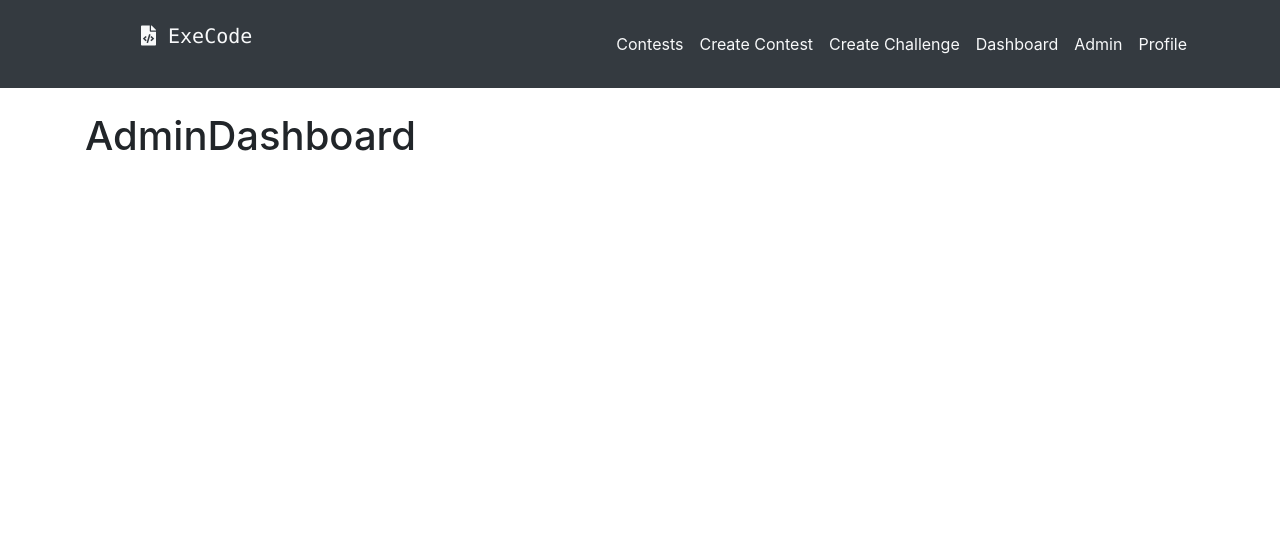
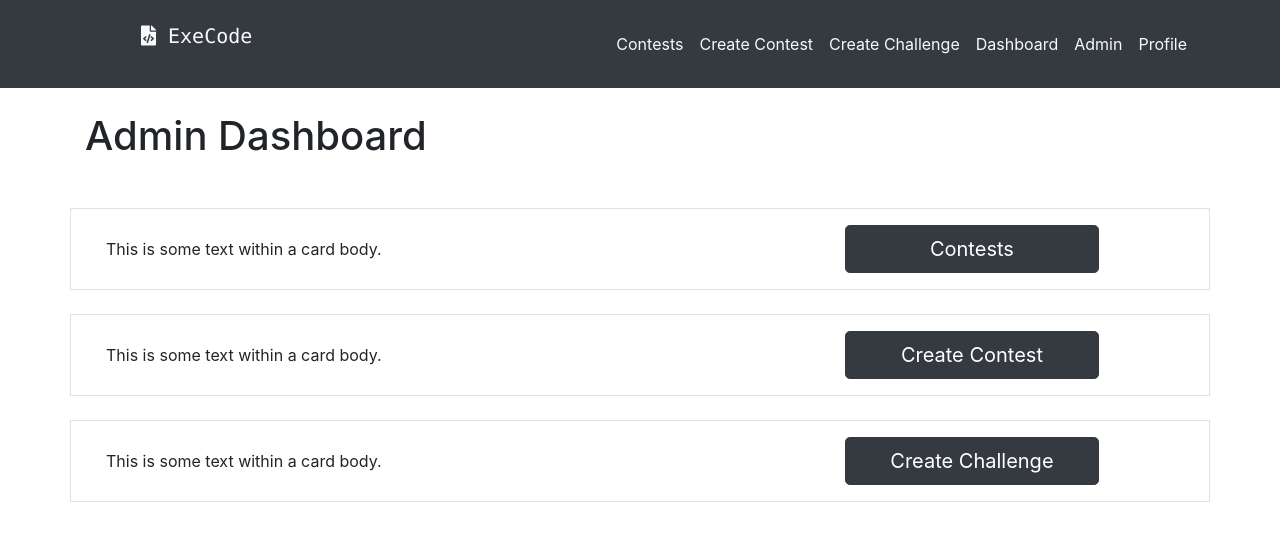
Before and after one commit to santhisrikh/execode, a React (Create React App) app in the folder src/client/: page /dashboard/admin in a window 1280 px wide. Shown: the top 540 px of the page. Built offline with nearby package versions, Linux system fonts and the light colour scheme.

Commit message:
Admin Dashboard UI Modified

```diff
--- a/src/client/src/routes/Dashboard/Admin/AdminDashboard.jsx
+++ b/src/client/src/routes/Dashboard/Admin/AdminDashboard.jsx
@@ -1,9 +1,66 @@
 import React from "react";
+import { Link } from "react-router-dom";
 
 const AdminDashboard = () => {
   return (
     <div className="container">
-      <h1>AdminDashboard</h1>
+      <h1>Admin Dashboard</h1>
+      <div>
+        <div className="row border mb-3 mt-5">
+          <div className="col-md-8">
+            <div className="py-2">
+              <div className="card-body">
+                This is some text within a card body.
+              </div>
+            </div>
+          </div>
+          <div className="col-md-3 py-3">
+            <Link
+              className="btn btn-dark btn-block btn-lg"
+              to="/dashboard/admin/all-contest"
+              role="button"
+            >
+              Contests
+            </Link>
+          </div>
+        </div>
+        <div className="row border mb-3 mt-4">
+          <div className="col-md-8">
+            <div className="py-2">
+              <div className="card-body">
+                This is some text within a card body.
+              </div>
+            </div>
+          </div>
+          <div className="col-md-3 py-3">
+            <Link
+              className="btn btn-dark btn-block btn-lg"
+              to="/dashboard/admin/create-contest"
+              role="button"
+            >
+              Create Contest
+            </Link>
+          </div>
+        </div>
+        <div className="row border mb-3 mt-4">
+          <div className="col-md-8">
+            <div className="py-2">
+              <div className="card-body">
+                This is some text within a card body.
+              </div>
+            </div>
+          </div>
+          <div className="col-md-3 py-3">
+            <Link
+              className="btn btn-dark btn-block btn-lg"
+              to="/dashboard/admin/create-challenge"
+              role="button"
+            >
+              Create Challenge
+            </Link>
+          </div>
+        </div>
+      </div>
     </div>
   );
 };
```
